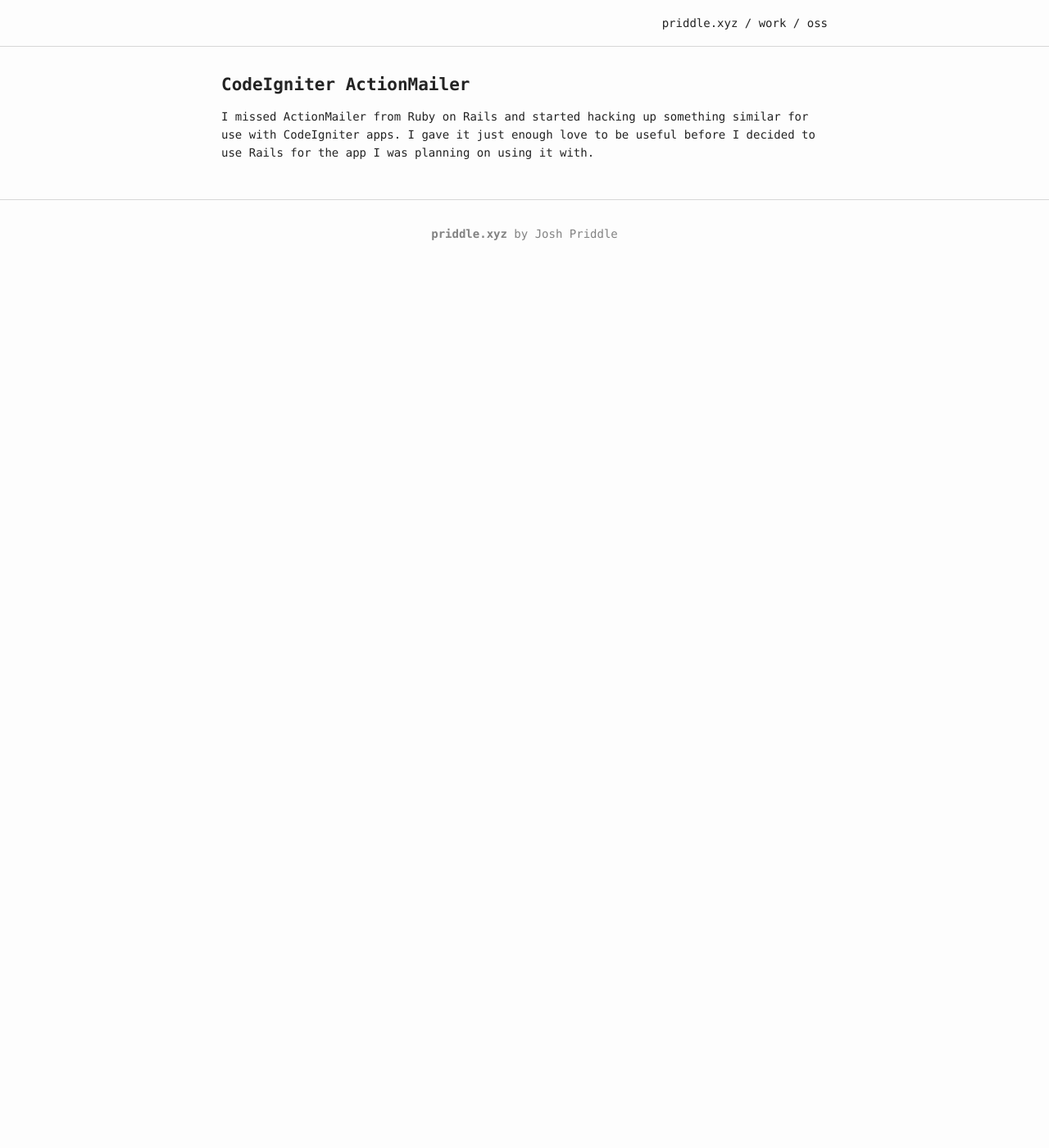
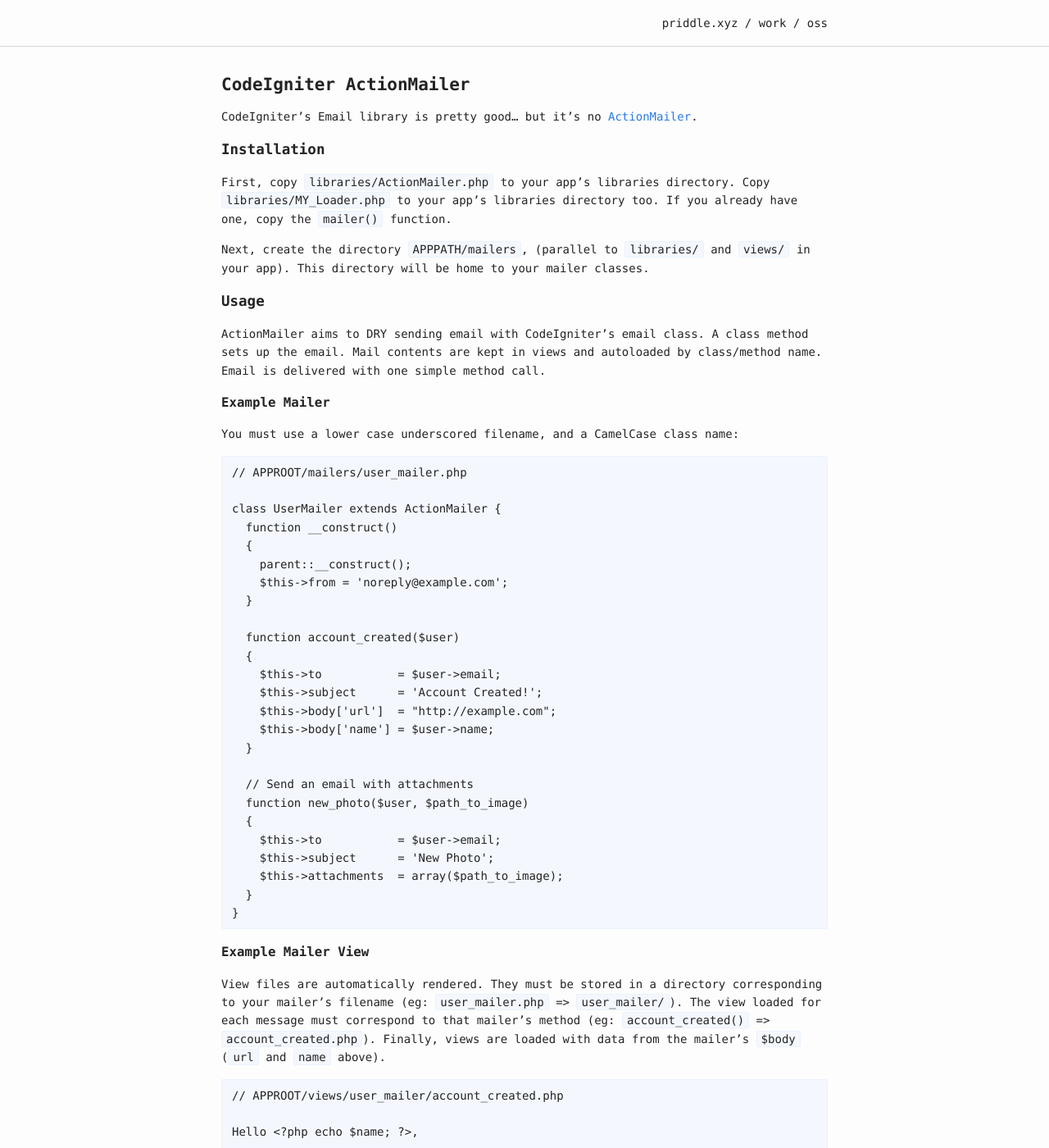
Before and after one commit to itspriddle/priddle.xyz, a Jekyll site: the page built from _projects/oss/codeigniter-action-mailer.md, in a window 1280 px wide and 1400 px high. Shown: the whole window at 82% size. Built offline with Jekyll 4.4.1, drawn with Linux system fonts in a browser that asks for light colours; some of the changed text lies outside the part shown.

Commit message:
Update project

```diff
--- a/_projects/oss/codeigniter-action-mailer.md
+++ b/_projects/oss/codeigniter-action-mailer.md
@@ -9,8 +9,90 @@
   - Git
   - PHP
 project_type: oss
+excerpt: |
+  I missed ActionMailer from Ruby on Rails and started hacking up something
+  similar for use with CodeIgniter apps. I gave it just enough love to be useful
+  before I decided to use Rails for the app I was planning on using it with.
 ---
 
-I missed ActionMailer from Ruby on Rails and started hacking up something
-similar for use with CodeIgniter apps. I gave it just enough love to be useful
-before I decided to use Rails for the app I was planning on using it with.
+CodeIgniter's Email library is pretty good... but it's no
+[ActionMailer](http://api.rubyonrails.org/classes/ActionMailer/Base.html).
+
+## Installation
+
+First, copy `libraries/ActionMailer.php` to your app's libraries directory.
+Copy `libraries/MY_Loader.php` to your app's libraries directory too. If you
+already have one, copy the `mailer()` function.
+
+Next, create the directory `APPPATH/mailers`, (parallel to `libraries/` and
+`views/` in your app). This directory will be home to your mailer classes.
+
+## Usage
+
+ActionMailer aims to DRY sending email with CodeIgniter's email class. A class
+method sets up the email. Mail contents are kept in views and autoloaded by
+class/method name. Email is delivered with one simple method call.
+
+### Example Mailer
+
+You must use a lower case underscored filename, and a CamelCase class name:
+
+    // APPROOT/mailers/user_mailer.php
+
+    class UserMailer extends ActionMailer {
+      function __construct()
+      {
+        parent::__construct();
+        $this->from = 'noreply@example.com';
+      }
+
+      function account_created($user)
+      {
+        $this->to           = $user->email;
+        $this->subject      = 'Account Created!';
+        $this->body['url']  = "http://example.com";
+        $this->body['name'] = $user->name;
+      }
+
+      // Send an email with attachments
+      function new_photo($user, $path_to_image)
+      {
+        $this->to           = $user->email;
+        $this->subject      = 'New Photo';
+        $this->attachments  = array($path_to_image);
+      }
+    }
+
+### Example Mailer View
+
+View files are automatically rendered. They must be stored in a directory
+corresponding to your mailer's filename (eg: `user_mailer.php` =>
+`user_mailer/`). The view loaded for each message must correspond to that
+mailer's method (eg: `account_created()` => `account_created.php`). Finally,
+views are loaded with data from the mailer's `$body` (`url` and `name` above).
+
+    // APPROOT/views/user_mailer/account_created.php
+
+    Hello <?php echo $name; ?>,
+
+    Thanks for signing up. You can login at:
+
+    <?php echo $url; ?>
+
+### Sending Email
+
+Load `UserMailer` with `$this->load->mailer('user_mailer')`. To send an email,
+prefix the mailer's method with `deliver_`. Using the mailer above, deliver
+the account created message with (this obviously assumes you've already
+set `$user` in your own code):
+
+    $this->user_mailer->deliver_account_created($user);
+
+## Requirements
+
+Sorry kids, PHP5 only. You should be ashamed of yourself if you're using PHP4
+anyway.
+
+## License
+
+MIT License - see [`LICENSE`](https://github.com/itspriddle/codeigniter-action-mailer/blob/master/LICENSE) in this repo.
```
